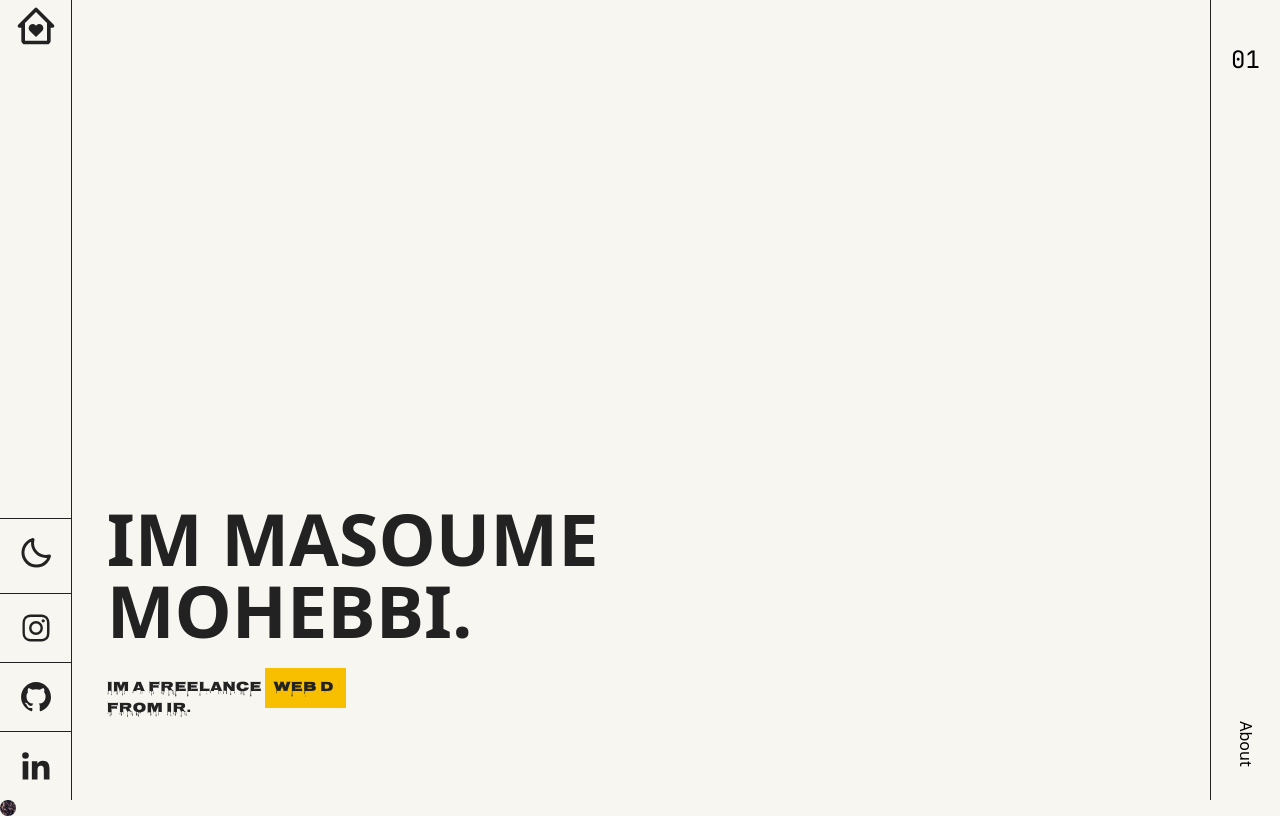
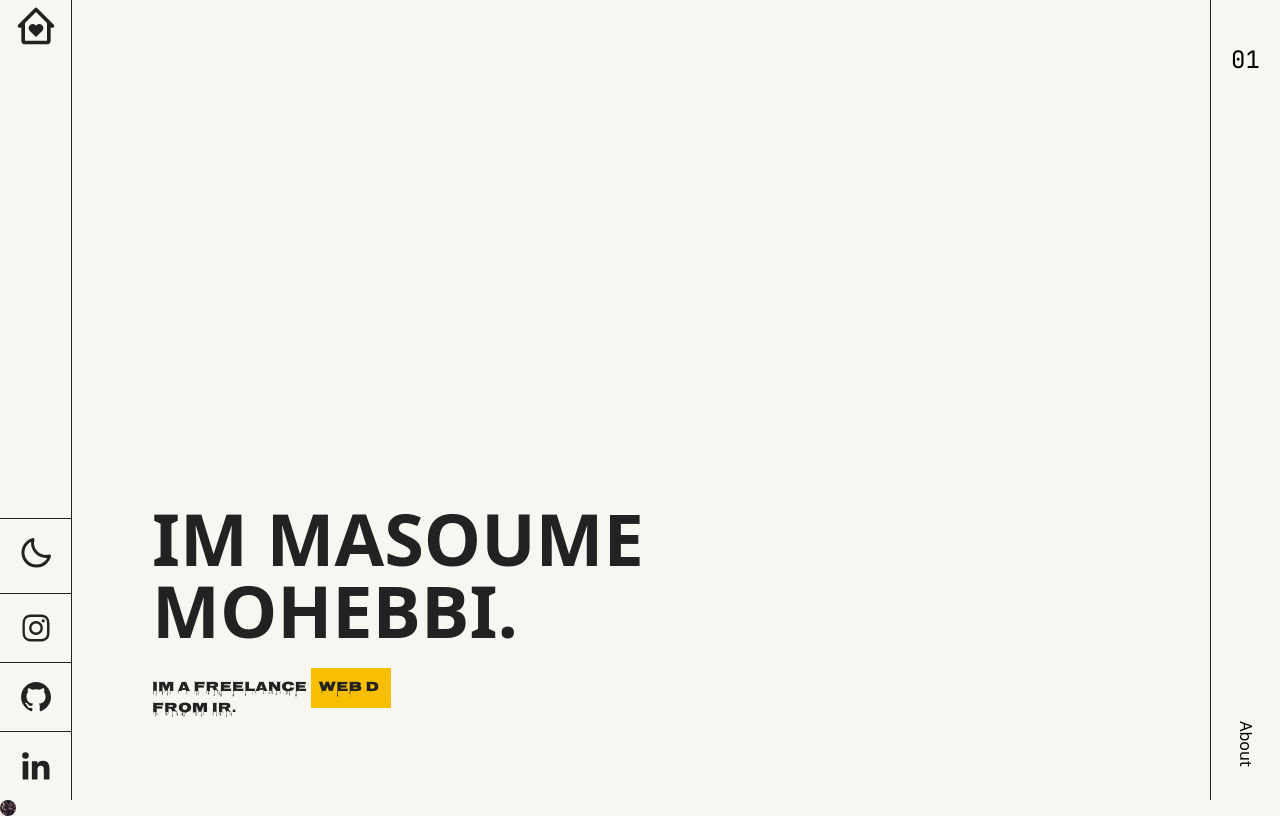
Before and after one commit to masoumehmohebbi/react-accordion-portfolio, a React (Vite) app: page / in a window 1280 px wide. Built offline with nearby package versions, Linux system fonts and the light colour scheme; a web font is replaced by a local one.

Commit message:
Added Custom font-rubik App.jsx

```diff
--- a/src/App.jsx
+++ b/src/App.jsx
@@ -34,19 +34,19 @@ export default function App() {
   const textLeave = () => setCursorVarient("default");
 
   return (
-    <div className="dark:bg-primary cursor-none relative h-screen w-full">
-      <section className="grid grid-cols-12 h-full">
+    <div className="dark:bg-primary cursor-none relative h-screen w-full ">
+      <section className="flex h-full justify-between">
         <SideNav />
 
         <main
           onMouseEnter={textEnter}
           onMouseLeave={textLeave}
-          className="h-full col-span-8 overflow-hidden flex flex-col gap-y-8 items-start justify-end pb-20 "
+          className="h-full p-20 flex-1 col-span-8 overflow-hidden flex flex-col gap-y-8 items-start justify-end"
         >
           <h1 className="text-primary dark:text-secondary font-Montserrat text-7xl font-black  uppercase font-test relative z-10">
             IM MASOUME <br /> MOHEBBI.
           </h1>
-          <div className="font-rubik z-20 text-[14px] text-primary dark:text-secondary">
+          <div className="font-rubik z-10 text-[14px] text-primary dark:text-secondary">
             Im a freelance{" "}
             <span className=" bg-[#f7bf00] p-2">
               <Typewriter
@@ -78,7 +78,7 @@ export default function App() {
       <motion.div
         variants={variants}
         animate={cursorVarient}
-        className="cursor -z-20 absolute w-4 h-4 bg-[url('/src/assets/images/background.jpg')] bg-[50%_50%] bg-fixed rounded-full bg-no-repeat bg-cover"
+        className="cursor -z-20 dark:z-[5] absolute w-4 h-4 bg-[url('/src/assets/images/background.jpg')] bg-[50%_50%] bg-fixed rounded-full bg-no-repeat bg-cover"
         ref={magic}
       ></motion.div>
     </div>
```
